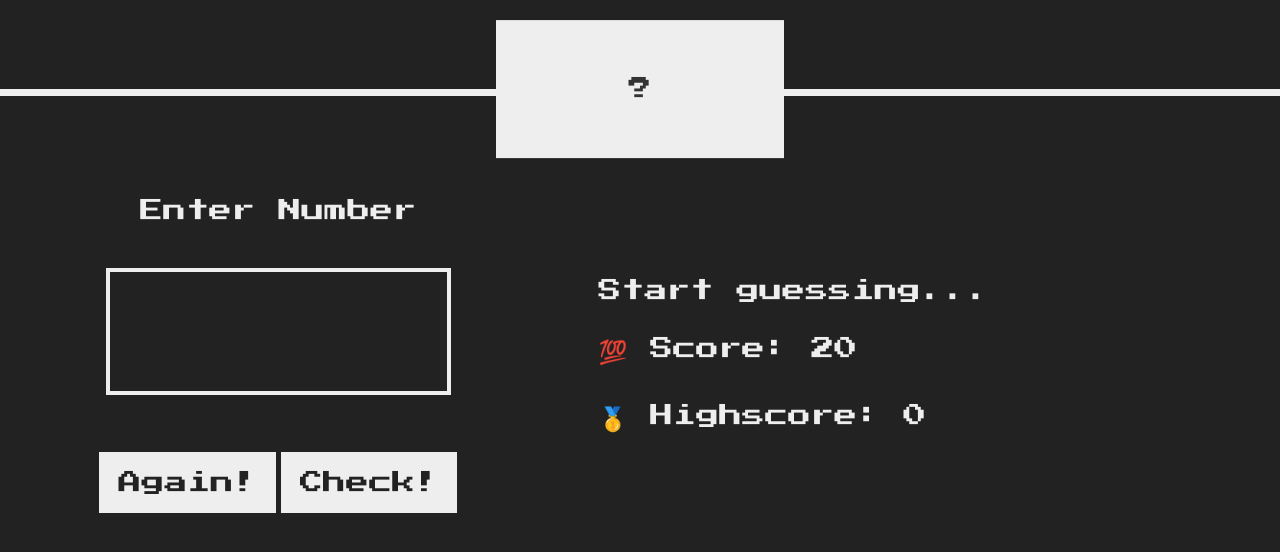
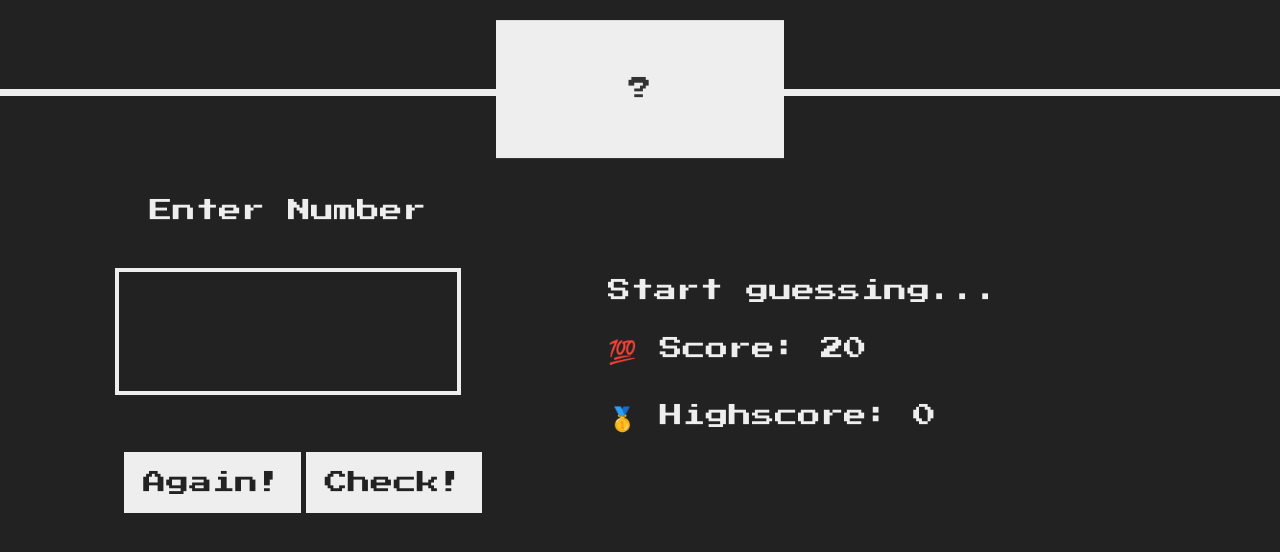
Before and after one commit to 20Abd01/Guess-my-number, a website built with Parcel: page index.html in a window 1280 px wide. Shown: the part 184-736 px from the top of the page. Built offline with nearby package versions, Linux system fonts and the light colour scheme.

Commit message:
Add files via upload

```diff
--- a/style.css
+++ b/style.css
@@ -49,7 +49,7 @@ main {
 .right {
   width: 100%;
   max-width: 52rem;
-  padding: 0 1rem; /* Add some padding to avoid content sticking to edges */
+  /* Add some padding to avoid content sticking to edges */
 }
 
 .left {
@@ -157,11 +157,11 @@ label {
     margin-bottom: 0rem;
   }
   .right {
-    width: 53% !important;
+    width: 50% !important;
   }
 
   .left {
-    width: 40%;
+    width: 50%;
   }
 
   .number {
@@ -187,6 +187,7 @@ label {
   .buttons-container {
     display: flex;
     gap: 5px;
+    margin-inline-start: 30px;
   }
 
   .btn {
```
